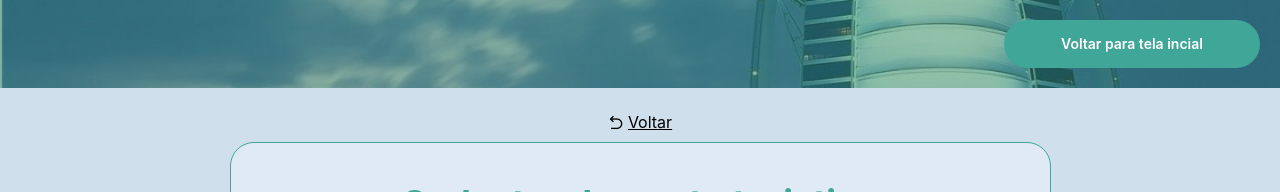
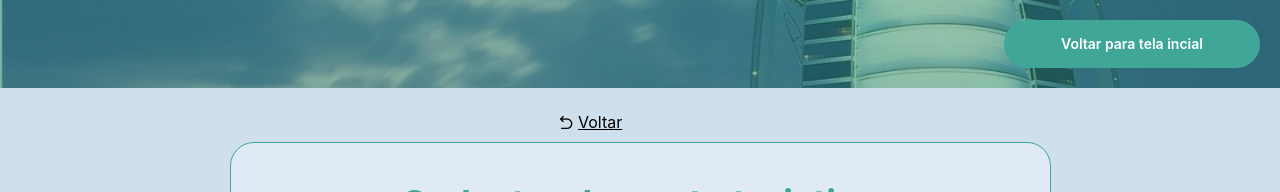
Before and after one commit to JulianoShinohara/SistemasDistribuidosFinal, a Next.js app in the folder frontend/: page /cadastroPonto in a window 1280 px wide. Shown: the top 192 px of the page. Built offline with nearby package versions, Linux system fonts and the light colour scheme.

Commit message:
fix: divBack

```diff
--- a/frontend/src/pages/cadastroPonto/index.tsx
+++ b/frontend/src/pages/cadastroPonto/index.tsx
@@ -5,7 +5,7 @@ import Header from "../../components/Header";
 import { Input } from "../../components/Input"
 import { Select } from "../../components/Select"
 import CityValues from '../../contents/city';
-import { divBack, divGeneral, divInput, divRegister, textTitle } from "./styles"
+import { divBack, divGeneral, divImage, divInput, divRegister, textTitle } from "./styles"
 
 export default function PlaceRegistration() {
   const [state, setState] = useState<string>('');
@@ -81,7 +81,7 @@ export default function PlaceRegistration() {
             </Select>
           </div>
 
-          <div className='bg-Input w-full p-5 mt-10 rounded-lg'>
+          <div className={divImage}>
             <input type='file' id='image' multiple/>
           </div>
 
--- a/frontend/src/pages/cadastroPonto/styles.ts
+++ b/frontend/src/pages/cadastroPonto/styles.ts
@@ -2,4 +2,5 @@ export const textTitle = 'font-bold text-4xl text-textTitle text-center';
 export const divInput = 'flex items-center w-full space-x-5';
 export const divGeneral = 'flex justify-center bg-bgBlue h-screen w-full flex-col';
 export const divRegister = 'bg-bgDivBlue p-10 mx-auto rounded-3xl w-821 border border-textTitle';
-export const divBack = 'p-2 space-x-1 flex justify-center';
+export const divBack = 'p-2 space-x-1 flex ml-[550px]';
+export const divImage = 'bg-Input w-full p-5 mt-10 rounded-lg'
```
